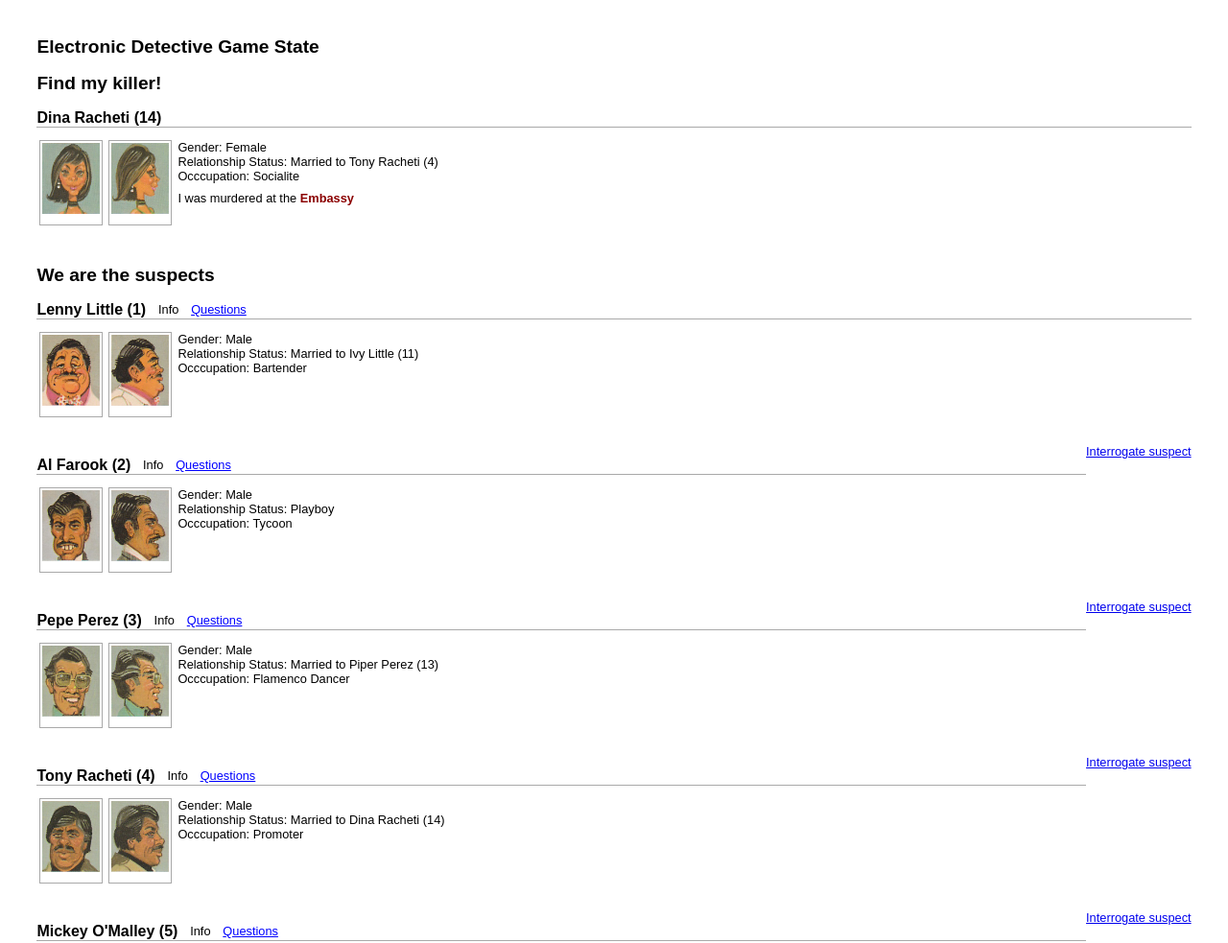
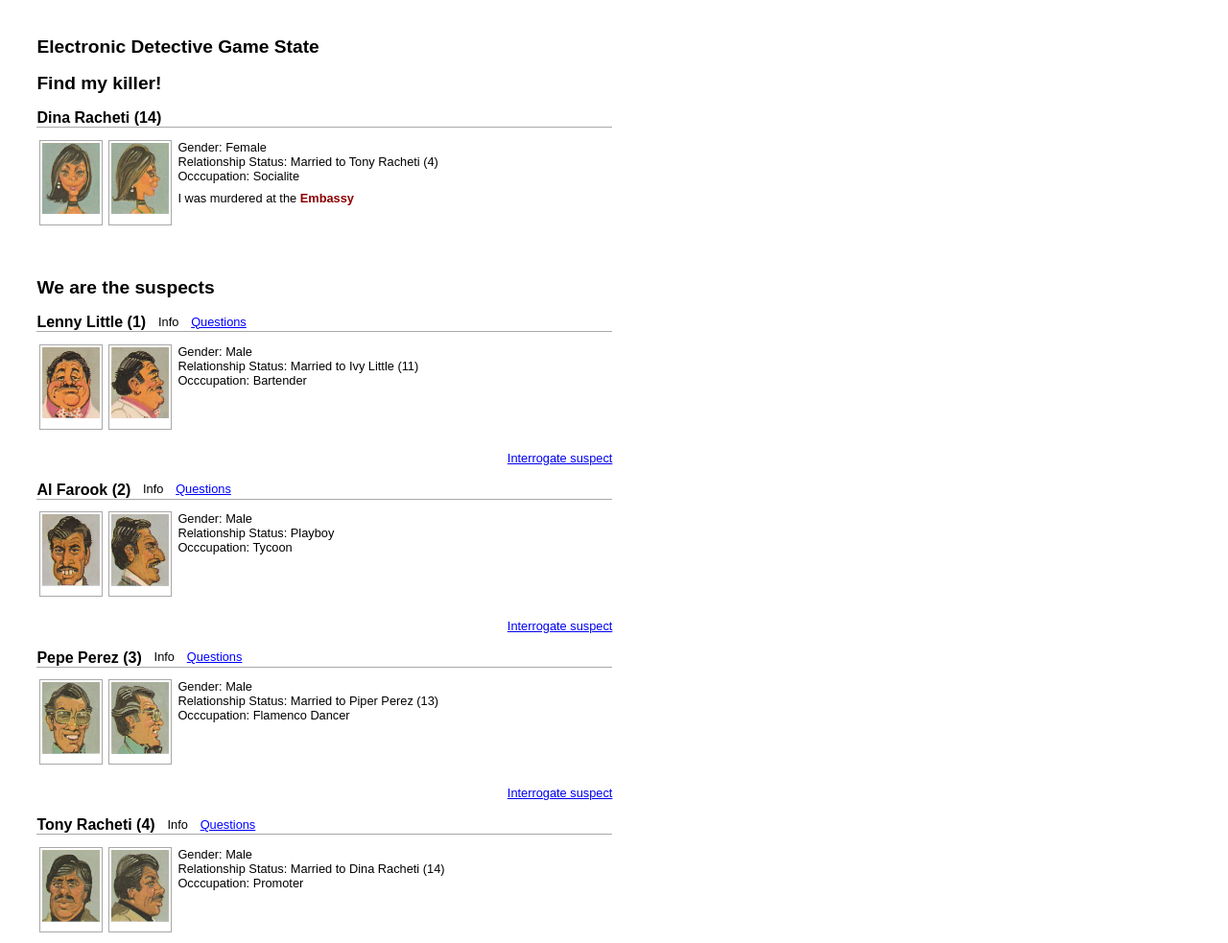
Before and after one commit to thefinitemonkey/electronic-detective, a React app: page / in a window 1280 px wide. Shown: the top 983 px of the page at 96% size. Built offline with nearby package versions, Linux system fonts and the light colour scheme.

Commit message:
Fix couple of defects with interrogation view switching. Add alibi display. First version that provides complete game functionality for playing using pencil and paper.

```diff
--- a/src/css/characters/Character.css
+++ b/src/css/characters/Character.css
@@ -1,5 +1,6 @@
 .Character {
-    margin-bottom: 3em;
+    margin-bottom: 4em;
+    max-width: 600px;
 }
 
 .Character-header {
@@ -70,9 +71,14 @@
 
 .Character .Character-selectsuspect {
     float: right;
-    margin-top: 2em;
+    margin-top: 1.5em;
 }
 .Character .Character-endinterrogation {
     margin-top: 2em;
     float: right;
 }
+
+
+.Character .Character-alibi {
+    margin-bottom: 1em;
+}
--- a/src/js/GameManager.js
+++ b/src/js/GameManager.js
@@ -163,7 +163,8 @@ class GameManager extends Component {
             murderer: this.murderer,
             locations: this.locations,
             weapon: this.weapon,
-            scene: this.scene
+            scene: this.scene,
+            weapons: this.weapons
         });
     }
 
@@ -306,7 +307,6 @@ class GameManager extends Component {
         }
 
         return (
-
             <div className="ElectronicDetective">
                 <h1>Electronic Detective Game State</h1>
                 <h2>Find my killer!</h2>
--- a/src/js/characters/Character.js
+++ b/src/js/characters/Character.js
@@ -4,6 +4,7 @@
 import React, {Component} from 'react';
 import "../../css/characters/Character.css";
 import CharacterQuestions from "./CharacterQuestions";
+import CharacterAlibi from "./CharacterAlibi";
 
 
 class Character extends Component {
@@ -23,7 +24,7 @@ class Character extends Component {
         this.props = props;
         const newState = Object.assign({}, props);
         newState.interrogate = (props.selectedSuspect === newState.characterData.id);
-        newState.renderType = "questions";
+        if (newState.interrogate) newState.renderType = "questions";
         this.setState(newState);
     };
 
@@ -265,7 +266,7 @@ class Character extends Component {
             return (
                 <div className="Character-endinterrogation">
                     <a href={`link-interrogation-end-${this.state.characterData.id}`}
-                        onClick={((e) => this.handleEndInterrogationClick(e))}
+                       onClick={((e) => this.handleEndInterrogationClick(e))}
                     >End interrogation</a>
                 </div>
             )
@@ -333,9 +334,12 @@ class Character extends Component {
                                             interrogate={this.state.interrogate}/> : ""
                     }
                 </div>
+                {this.state.interrogate ?
+                    < CharacterAlibi characterData={this.state.characterData}/> : ""
+                }
                 <div className="Character-answertext">
                     {this.state.answer !== undefined && this.state.renderType === "questions" ?
-                        <div className="Character-answer" >{this.state.answer}</div> : ""
+                        <div className="Character-answer">{this.state.answer}</div> : ""
                     }
                 </div>
                 {this.getInterrogateRender()}
--- /dev/null
+++ b/src/js/characters/CharacterAlibi.js
@@ -0,0 +1,97 @@
+// Character alibi class for Electronic Detective
+
+import React, {Component} from 'react';
+import "../../css/characters/Character.css";
+
+
+class CharacterAlibi extends Component {
+
+    constructor(props) {
+        super(props);
+        this.props = props;
+        this.state = {};
+    }
+
+
+    componentDidMount = () => {
+        this.createAlibi();
+    }
+
+
+    getRandomInt = (max) => {
+        return Math.floor(Math.random() * Math.floor(max));
+    }
+
+
+    createAlibi = () => {
+        // Create array of the list of possible alibi facts to provide
+        const arrFacts = ["side", "town", "location", "suspect", "suspect"];
+
+        // Get a random number of facts (zero-based)
+        const numFacts = this.getRandomInt(3);
+
+        // Build a secondary array of the facts that will be shared in the alibi
+        const arrSelectedFacts = [];
+        for (let i = 0; i < numFacts + 1; i++) {
+            const factPos = this.getRandomInt(numFacts);
+            arrSelectedFacts.push(arrFacts[factPos]);
+            arrFacts.splice(factPos, 1);
+        }
+
+        // Create a duplicate of the attendees that we'll be able to work with
+        const attendeeArr = [];
+        for (let attendee in this.props.characterData.location.attendees.men) {
+            if (this.props.characterData.location.attendees.men[attendee] !== this.props.characterData) {
+                attendeeArr.push(this.props.characterData.location.attendees.men[attendee]);
+            }
+        }
+        for (let attendee in this.props.characterData.location.attendees.women) {
+            if (this.props.characterData.location.attendees.women[attendee] !== this.props.characterData) {
+                attendeeArr.push(this.props.characterData.location.attendees.women[attendee]);
+            }
+        }
+
+        // Create an array for holding the facts that will be shared in the alibi
+        const alibiArr = [];
+        let pos = 0;
+        for (let fact of arrSelectedFacts) {
+            switch (fact) {
+                case "side":
+                    alibiArr.push({id: pos,
+                        fact: `I was on the ${this.props.characterData.location.address.side} side`});
+                    break;
+                case "town":
+                    alibiArr.push({id: pos, fact: `I was ${this.props.characterData.location.address.town}`});
+                    break;
+                case "location":
+                    alibiArr.push({id: pos, fact: `I was at the ${this.props.characterData.location.name}`});
+                    break;
+                case "suspect":
+                    const attendeeNum = this.getRandomInt(attendeeArr.length);
+                    alibiArr.push({id: pos, fact: `I was with ${attendeeArr[attendeeNum].name}`});
+                    attendeeArr.splice(attendeeNum, 1);
+                    break;
+                default:{}
+            }
+
+            pos++;
+        }
+
+        this.setState({alibi: alibiArr});
+    }
+
+
+    render = () => {
+        if (!this.state.alibi) return null;
+
+        return (
+            <div className="Character-alibi">
+                {this.state.alibi.map(fact =>
+                    <div className="Character-alibifact" key={fact.id}>{fact.fact}</div>)}
+            </div>
+        )
+    }
+
+}
+
+export default CharacterAlibi;
--- a/src/js/characters/CharacterQuestions.js
+++ b/src/js/characters/CharacterQuestions.js
@@ -23,12 +23,6 @@ class CharacterQuestions extends Component {
     }
 
 
-    componentWillReceiveProps = (props) => {
-        this.props = props;
-        this.setState({allowed: props.allowedQuestions, asked: 0});
-    };
-
-
     handleQuestionClick = (e, data) => {
         // Don't let the standard browser click go anywhere
         e.preventDefault();
@@ -43,20 +37,6 @@ class CharacterQuestions extends Component {
 
         this.props.handleQuestionClick(data);
     }
-
-
-    /*
-    handleSuspectClick = (e, data) => {
-        // Don't let the standard browser click go anywhere
-        e.preventDefault();
-
-        // New interrogation, so reset the question counter
-        this.setState({asked: 0});
-
-        // Update this character to be the interrogated suspect
-        this.props.handleSuspectClick(data);
-    }
-    */
 
 
     getQuestionRender = () => {
@@ -81,7 +61,10 @@ class CharacterQuestions extends Component {
             <div>
                 {this.props.questions && this.props.questions.map(question =>
                     <div className="Question" key={question.id}>
+                        <span className={this.state.clicked[question.id - 1] ?
+                            "Question-clicked" : "Question-unclicked"}>
                         {question.question}
+                        </span>
                     </div>
                 )}
             </div>
```
